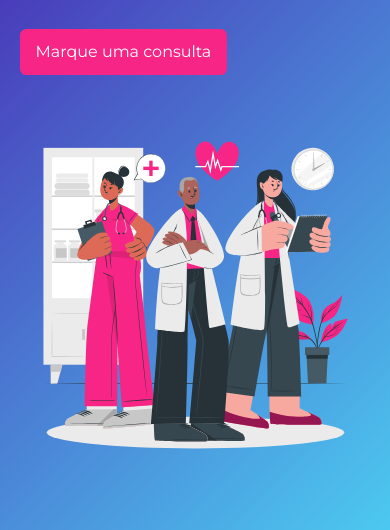
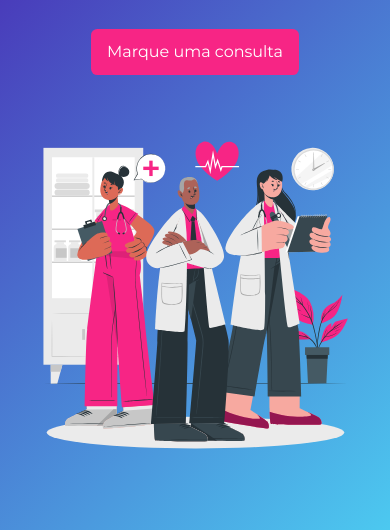
Before and after one commit to jonathancosta746/LandingPage-Clinica-Hospital, a plain HTML site: page Index.html in a window 390 px wide. Shown: the part 314-844 px from the top of the page. Drawn offline with Linux system fonts and the light colour scheme.

Commit message:
Atualizado para centralizar botão em telas pequenas - responsivo

```diff
--- a/partials/_header.scss
+++ b/partials/_header.scss
@@ -61,6 +61,12 @@ header {
         .header__content {
             margin: 0.8rem 0 1.5rem;
             line-height: 1.4rem;
+
+        .btn {
+            display:block;
+            margin-left: auto;
+            margin-right: auto;
+        }
         }
         }
 
```
Also changed, not shown: css/style.min.css, 1 other file.
